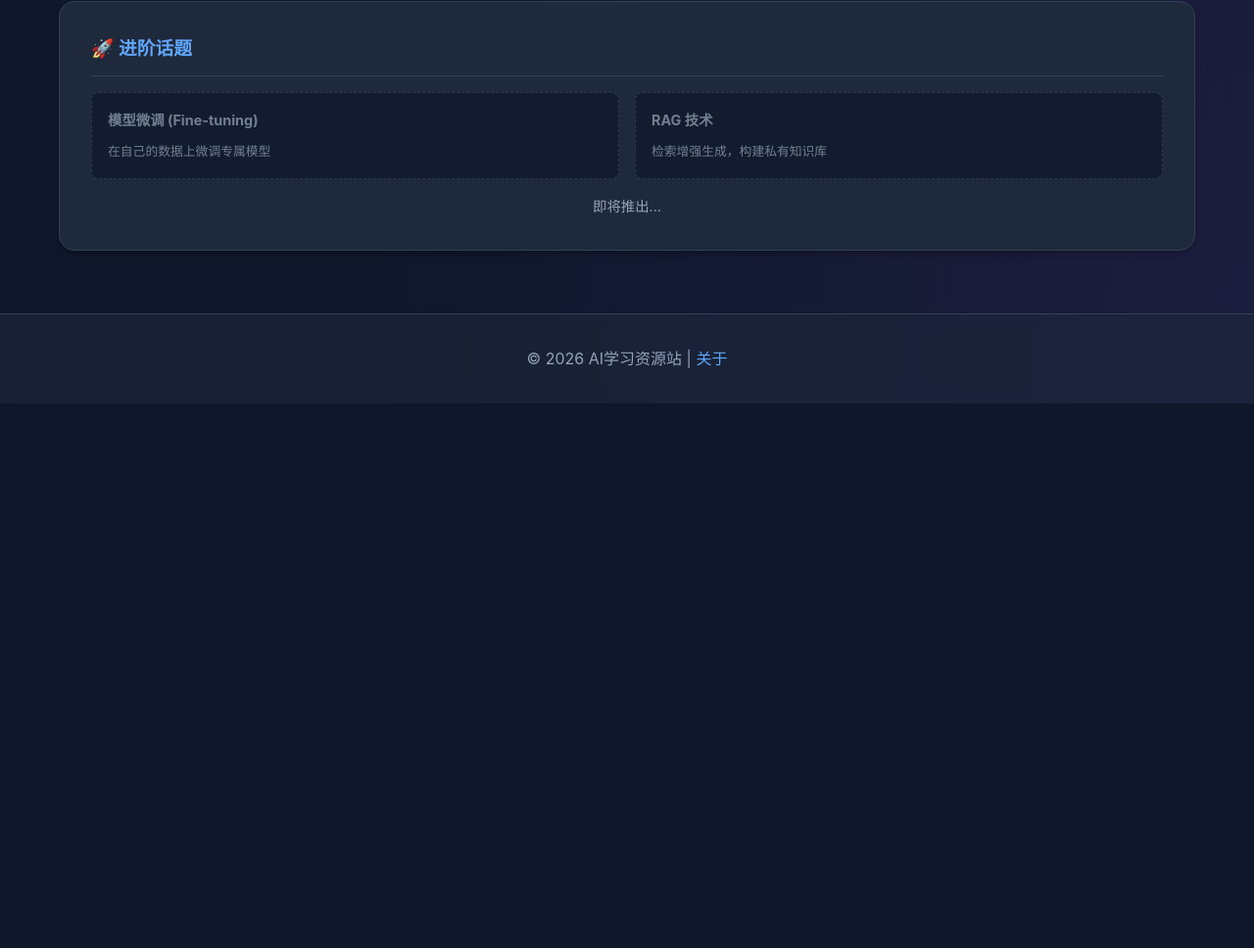
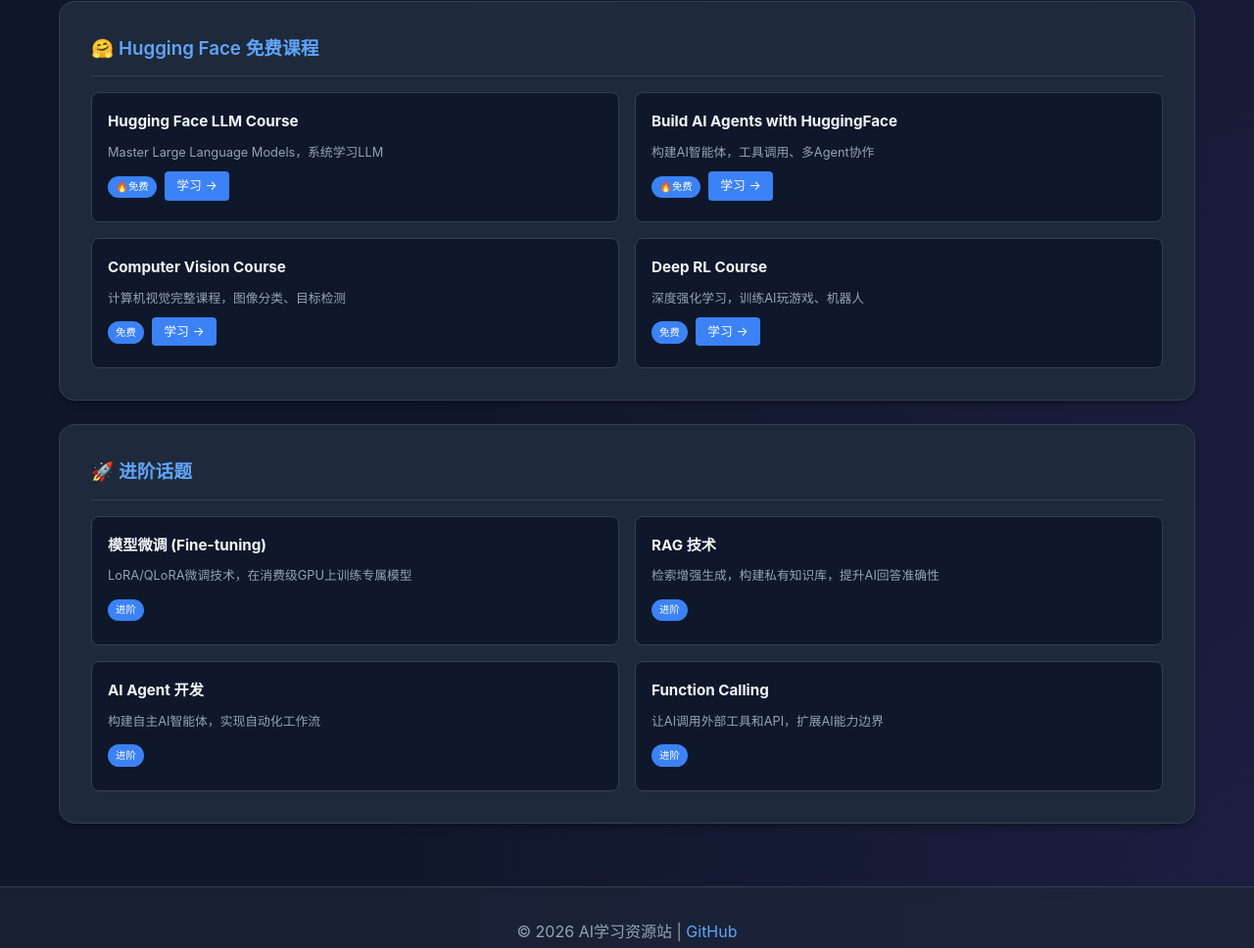
Before and after one commit to zblnly/ai, a website: page pages/tutorials.html in a window 1280 px wide. Shown: the part 2296-3264 px from the top of the page at 98% size. Before the commit the page ends 2708 px from the top, so only its background shows below. Drawn offline with Linux system fonts and the light colour scheme.

Commit message:
Clean up and enrich content: fix links, add HF courses, update models

```diff
--- a/pages/tutorials.html
+++ b/pages/tutorials.html
@@ -165,24 +165,65 @@
         </div>
 
         <div class="content-section">
-            <h3>🚀 进阶话题</h3>
-            <div class="tutorial-advance">
-                <div class="advance-item">
-                    <h4>模型微调 (Fine-tuning)</h4>
-                    <p>在自己的数据上微调专属模型</p>
+            <h3>🤗 Hugging Face 免费课程</h3>
+            <div class="tutorial-group">
+                <div class="tutorial-item">
+                    <h4>Hugging Face LLM Course</h4>
+                    <p>Master Large Language Models，系统学习LLM</p>
+                    <span class="tag">🔥免费</span>
+                    <a href="https://huggingface.co/learn/llm-course" target="_blank" class="btn-sm">学习 →</a>
                 </div>
-                <div class="advance-item">
-                    <h4>RAG 技术</h4>
-                    <p>检索增强生成，构建私有知识库</p>
+                <div class="tutorial-item">
+                    <h4>Build AI Agents with HuggingFace</h4>
+                    <p>构建AI智能体，工具调用、多Agent协作</p>
+                    <span class="tag">🔥免费</span>
+                    <a href="https://huggingface.co/learn/agents-course" target="_blank" class="btn-sm">学习 →</a>
+                </div>
+                <div class="tutorial-item">
+                    <h4>Computer Vision Course</h4>
+                    <p>计算机视觉完整课程，图像分类、目标检测</p>
+                    <span class="tag">免费</span>
+                    <a href="https://huggingface.co/learn/computer-vision-course" target="_blank" class="btn-sm">学习 →</a>
+                </div>
+                <div class="tutorial-item">
+                    <h4>Deep RL Course</h4>
+                    <p>深度强化学习，训练AI玩游戏、机器人</p>
+                    <span class="tag">免费</span>
+                    <a href="https://huggingface.co/learn/deep-rl-course" target="_blank" class="btn-sm">学习 →</a>
                 </div>
             </div>
-            <p class="coming-soon">即将推出...</p>
+        </div>
+
+        <div class="content-section">
+            <h3>🚀 进阶话题</h3>
+            <div class="tutorial-group">
+                <div class="tutorial-item">
+                    <h4>模型微调 (Fine-tuning)</h4>
+                    <p>LoRA/QLoRA微调技术，在消费级GPU上训练专属模型</p>
+                    <span class="tag">进阶</span>
+                </div>
+                <div class="tutorial-item">
+                    <h4>RAG 技术</h4>
+                    <p>检索增强生成，构建私有知识库，提升AI回答准确性</p>
+                    <span class="tag">进阶</span>
+                </div>
+                <div class="tutorial-item">
+                    <h4>AI Agent 开发</h4>
+                    <p>构建自主AI智能体，实现自动化工作流</p>
+                    <span class="tag">进阶</span>
+                </div>
+                <div class="tutorial-item">
+                    <h4>Function Calling</h4>
+                    <p>让AI调用外部工具和API，扩展AI能力边界</p>
+                    <span class="tag">进阶</span>
+                </div>
+            </div>
         </div>
     </main>
 
     <footer>
         <div class="container">
-            <p>© 2026 AI学习资源站 | <a href="#">关于</a></p>
+            <p>© 2026 AI学习资源站 | <a href="https://github.com/zblnly/ai" target="_blank">GitHub</a></p>
         </div>
     </footer>
 
```
Also changed, not shown: pages/ai-news.html (+1 -2 lines), pages/hermes-agent.html (+1 -1 lines), pages/resources.html (+10 -11 lines), pages/tools.html (+1 -1 lines).
